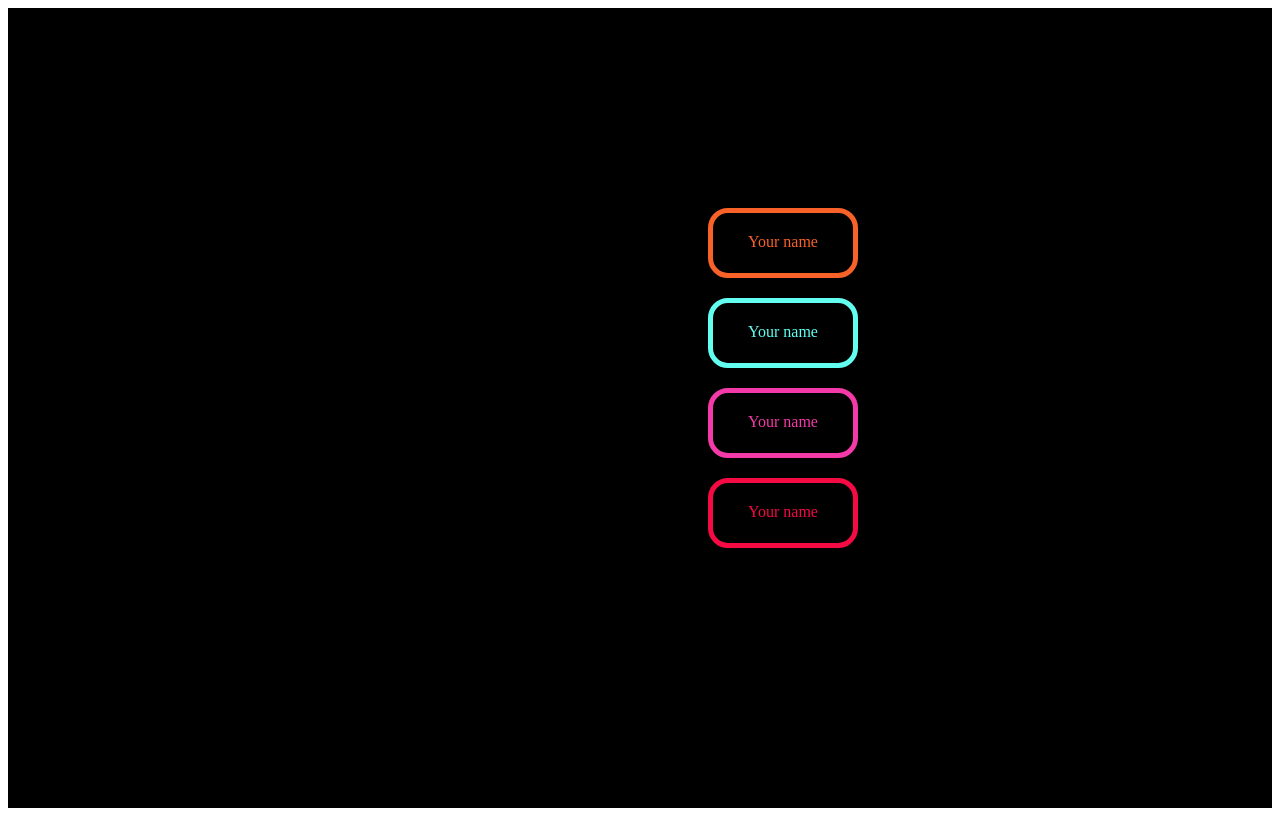
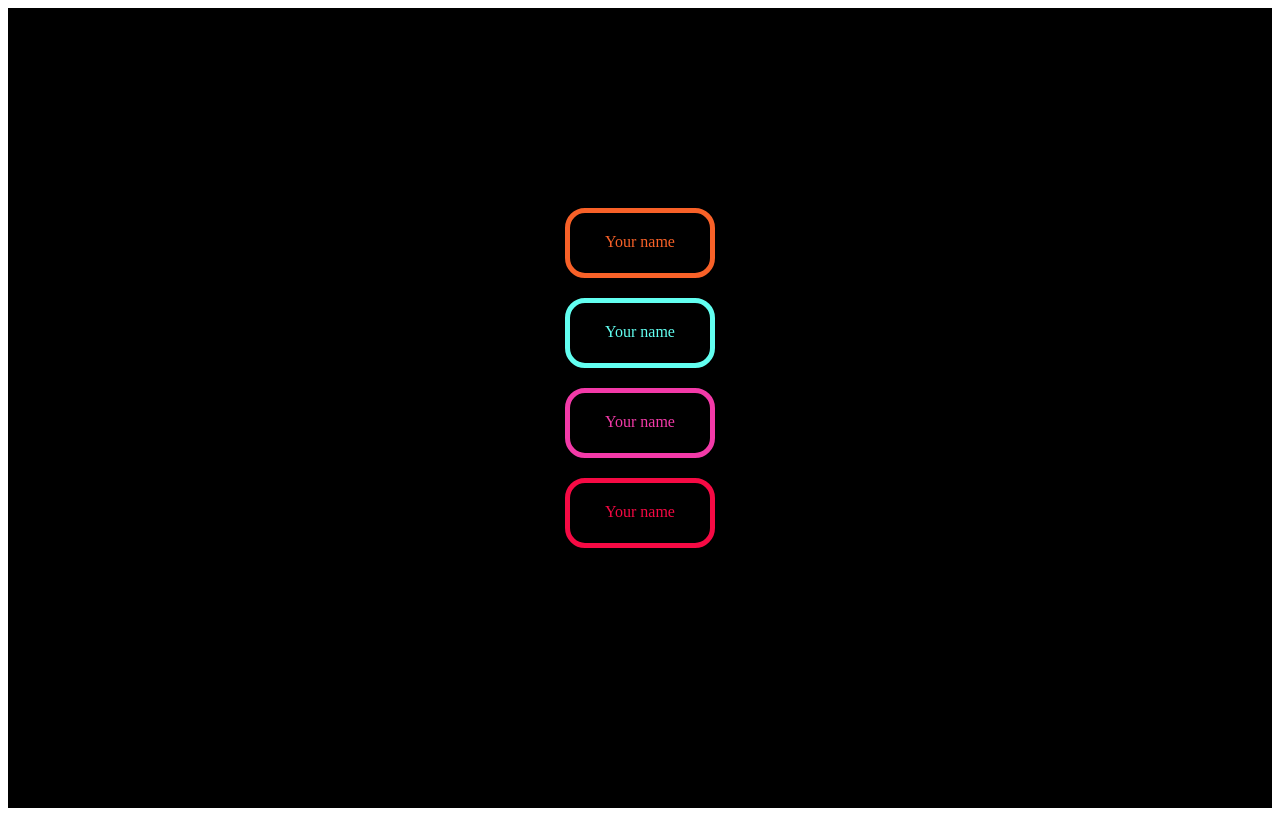
Before and after one commit to Ellurma/html, a plain HTML site: page lesson2/classwork2-2.html in a window 1280 px wide. Drawn offline with Linux system fonts and the light colour scheme.

Commit message:
add margin

```diff
--- a/lesson2/main2.css
+++ b/lesson2/main2.css
@@ -9,7 +9,7 @@
     height: 70px;
     width: 150px;
     padding-top: 20px;
-    margin-left: 700px;
+    margin: 0 auto;
     margin-bottom: 20px;
     background: black;
     border-radius: 20px;
```
